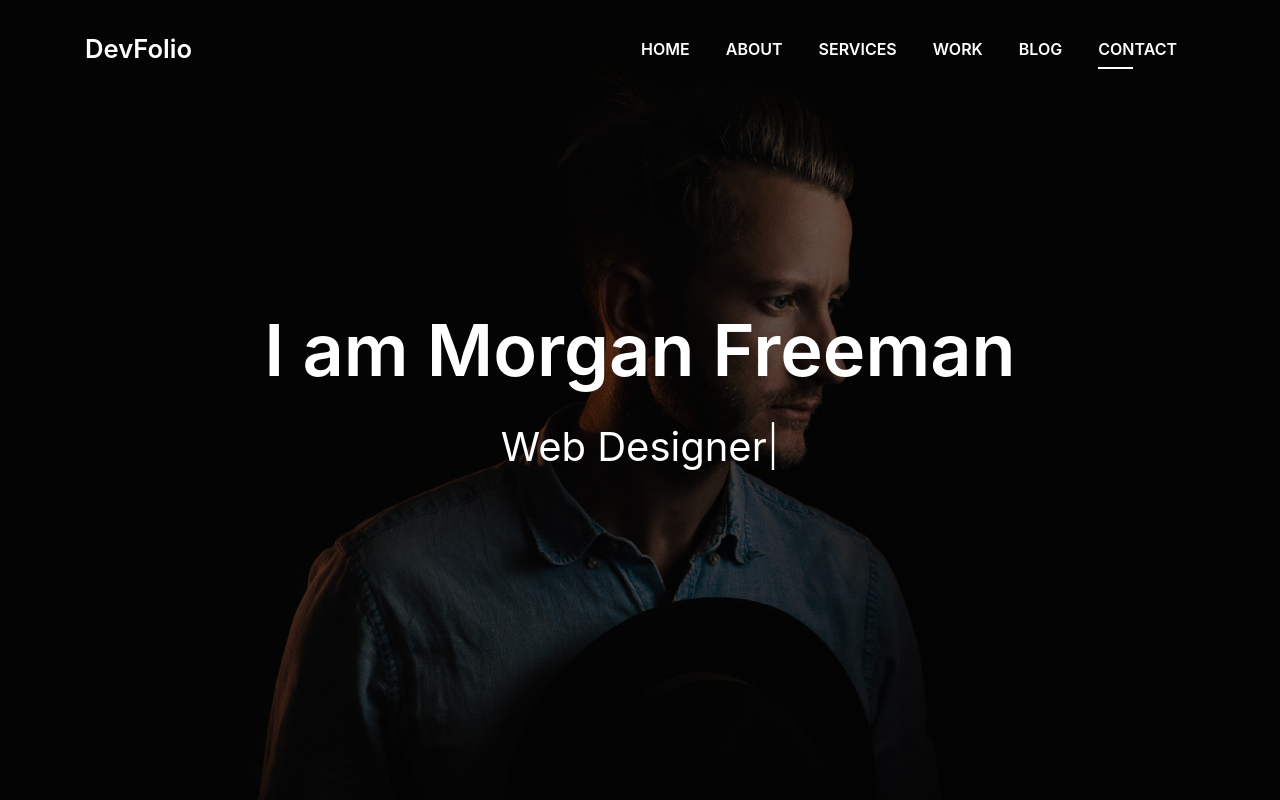
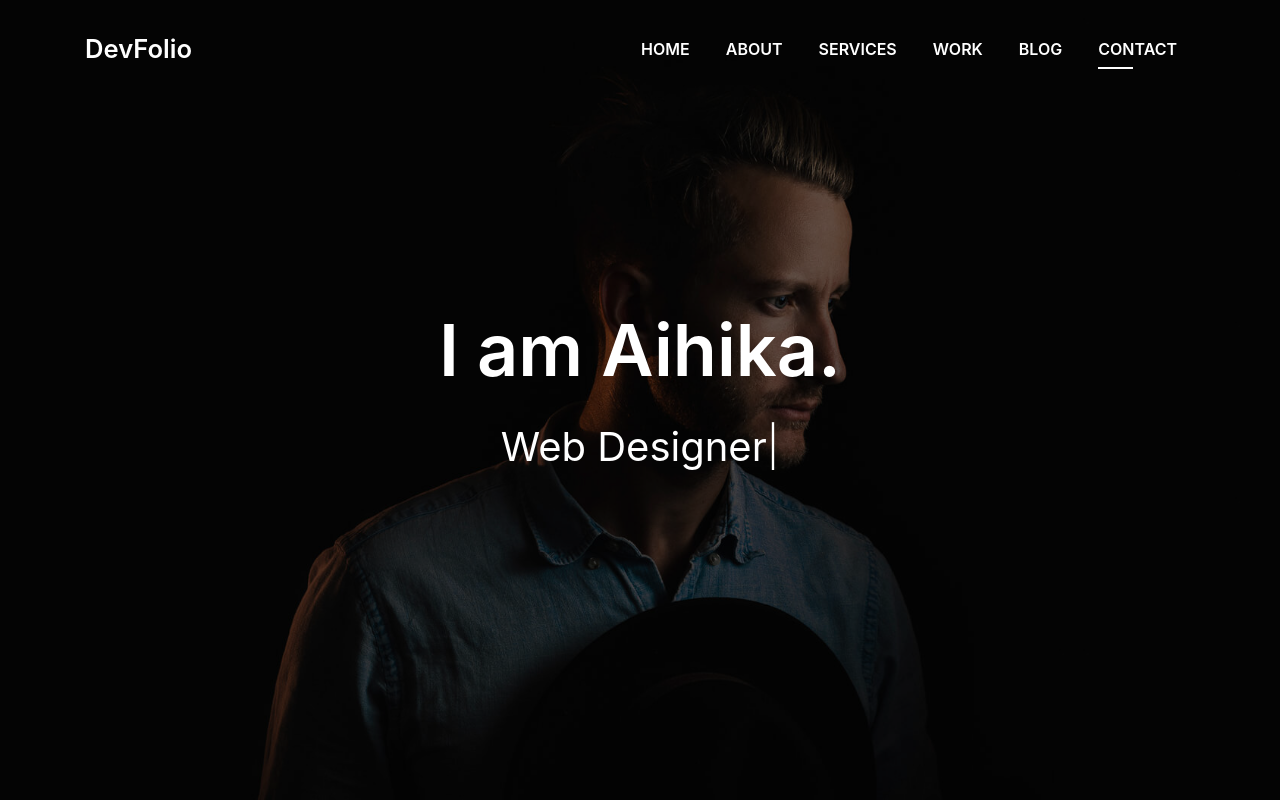
Before and after one commit to Aihikagunda/Aihikagunda.github.io, a plain HTML site: page index.html in a window 1280 px wide. Shown: the top 800 px of the page. Drawn offline with Linux system fonts and the light colour scheme; files whose address does not match are found by name.

Commit message:
Update index.html

```diff
--- a/index.html
+++ b/index.html
@@ -77,7 +77,7 @@
       <div class="table-cell">
         <div class="container">
           <!--<p class="display-6 color-d">Hello, world!</p>-->
-          <h1 class="intro-title mb-4">I am Morgan Freeman</h1>
+          <h1 class="intro-title mb-4">I am Aihika.</h1>
           <p class="intro-subtitle"><span class="text-slider-items">CEO DevFolio,Web Developer,Web Designer,Frontend Developer,Graphic Designer</span><strong class="text-slider"></strong></p>
           <!-- <p class="pt-3"><a class="btn btn-primary btn js-scroll px-4" href="#about" role="button">Learn More</a></p> -->
         </div>
```
